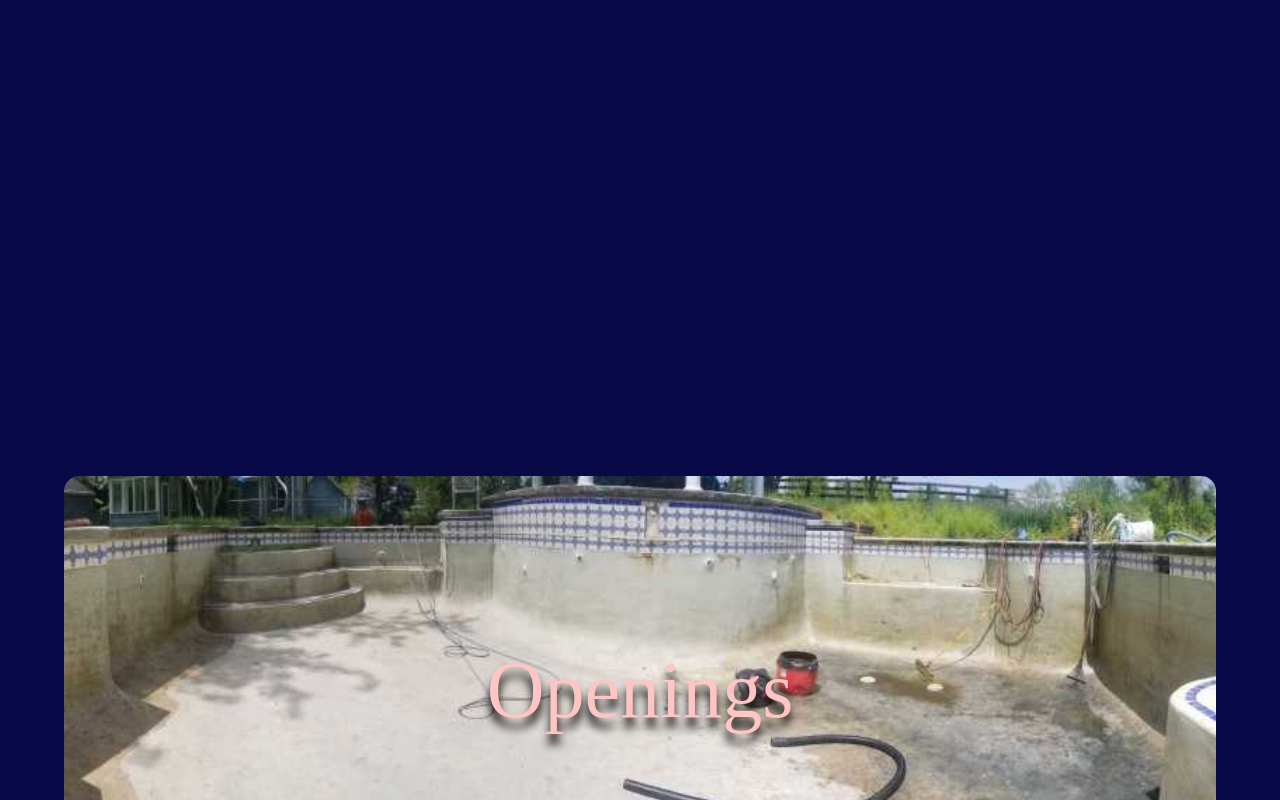
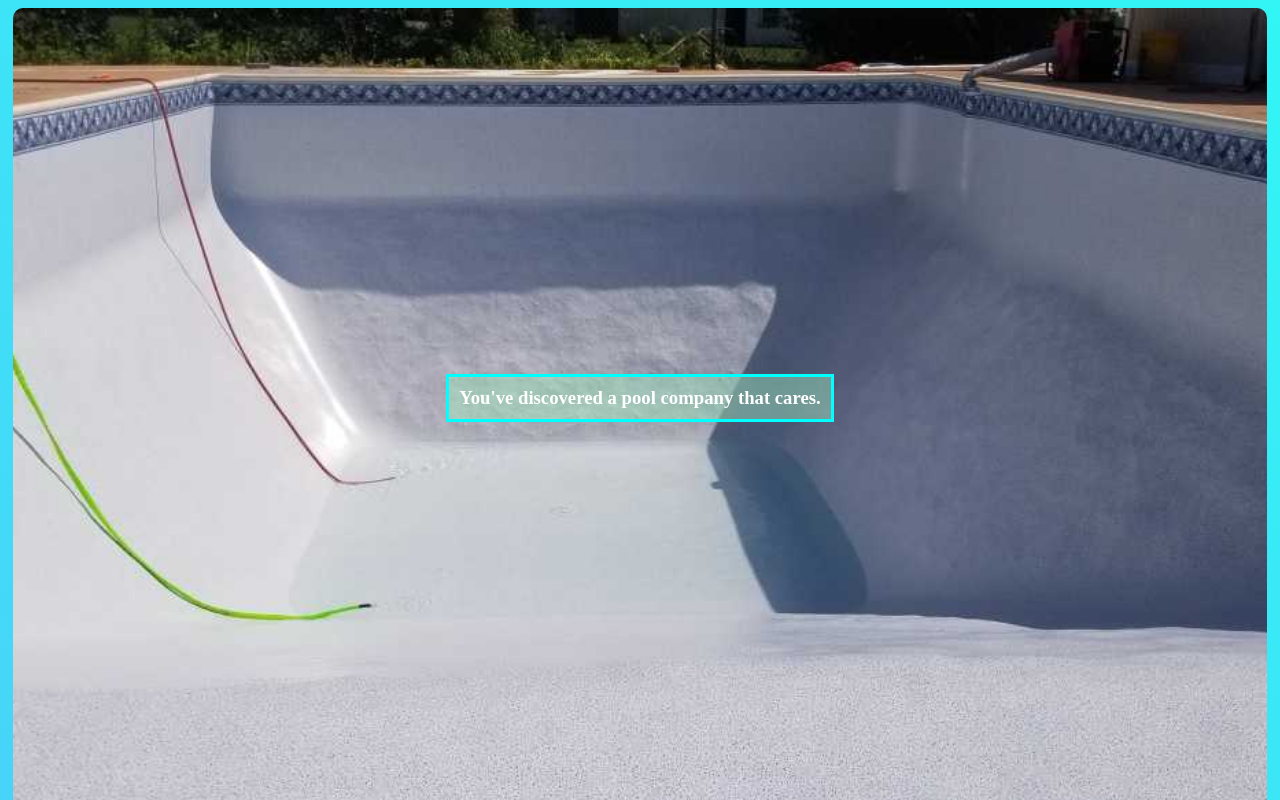
Before and after one commit to wimsattj/Faughbush, a plain HTML site: page index.html in a window 1280 px wide. Shown: the top 800 px of the page. Drawn offline with Linux system fonts and the light colour scheme.

Commit message:
starting header

```diff
--- a/index.css
+++ b/index.css
@@ -18,21 +18,37 @@
   background-size: cover;
   background-position: center;
 }
+.landing {
+  background-image: url('./photos/large_empty_pool.jpg');
+  background-position: center;
+  background-color: #ddd;
+  border-radius: 10px;
+  height: 100vh;
+  width: 98vw;
+
+
+}
+.textboxtop{
+  display:flex;
+  flex-direction:column;
+  align-self: center;
+  background-color: rgba(169, 251, 201, 0.4);
+  border-style:solid;
+  border-color:aqua;
+
+}
+
 a{
   text-decoration: none;
 }
 
 
 .foot{
-  height: 15rem;
   background-image: url('./photos/poolbar.jpg');
   color:#ddd;
   background-position: relative;
-  background-position-y: 450px;
   background-position: center;
-  background-position: top;
   width: 100vw;
-
   text-shadow: 0px 0px 5px black, 0px 0px 5px black, 0px 0px 5px black;
 }
 h1{
@@ -62,7 +78,7 @@ h3{
   place-self: center;
 }
 .clean {
-  background-image: url('./photos/cleanopening.jpg');
+  background-image: url('./photos/dirtyopening.jpg');
 }
 .clean div a{
   color: rgb(255, 197, 197);
@@ -88,9 +104,11 @@ h3{
 }
 
 body{
- display:flex;
- flex-direction: column;
- background-color:rgb(9, 9, 71);
+  display:flex;
+  flex-direction: column;
+  background-color:rgb(9, 9, 71);
+  background-image: linear-gradient(-145deg, rgb(50, 245, 245), rgb(99, 166, 253));
+.
 }
 div{
   margin-bottom:20px;
@@ -106,7 +124,7 @@ div{
 
 @media (max-width: 768px) {
   .foot {
-    background-position-y: 350px;
+
   }
   .whatdo{
     height:25rem;
@@ -118,8 +136,7 @@ div{
     font-size:var(--size-3);
   }
   .foot {
-    height:300px;
-    background-position-y: 300px;
+    height:auto;
   }
 }
 
@@ -133,16 +150,11 @@ div{
   }
   .foot {
     margin: 0px;
-    background-position-y: 400px;
   }
 
   h3 {
     margin: 10px;
     text-align: center;
-  }
-
-  .foot {
-    height: 25rem;
   }
 
 }
@@ -153,7 +165,6 @@ div{
   }
   .foot {
     margin: 0px;
-    height:25rem;
 
   }
   h2{
--- a/index.html
+++ b/index.html
@@ -8,8 +8,11 @@
   <title>Crystal Blue</title>
 </head>
 <body>
-<div class = "landing photostd">
+<div class = "photostd landing">
+  <div class="textboxtop">
+    <h3>You've discovered a pool company that cares.</h3>
 
+  </div>
 </div>
 
 
@@ -53,6 +56,9 @@
     <h2>
       Crystal Blue Pools & Services
     </h2>
+    <h3>Contact Us with ANY questions:</h3>
+    <h3>Phone (502)241-1541</h3>
+    <h3>Email Dwayne@cbpoolservices.com</h3>
     <h3>Servicing the Louisville Metro Area for 20 years, Crystal Blue Pools & Services are here for your Swimming Pool
       Needs.
     </h3>
```
Also changed, not shown: photos/large_empty_pool.jpg (added).
